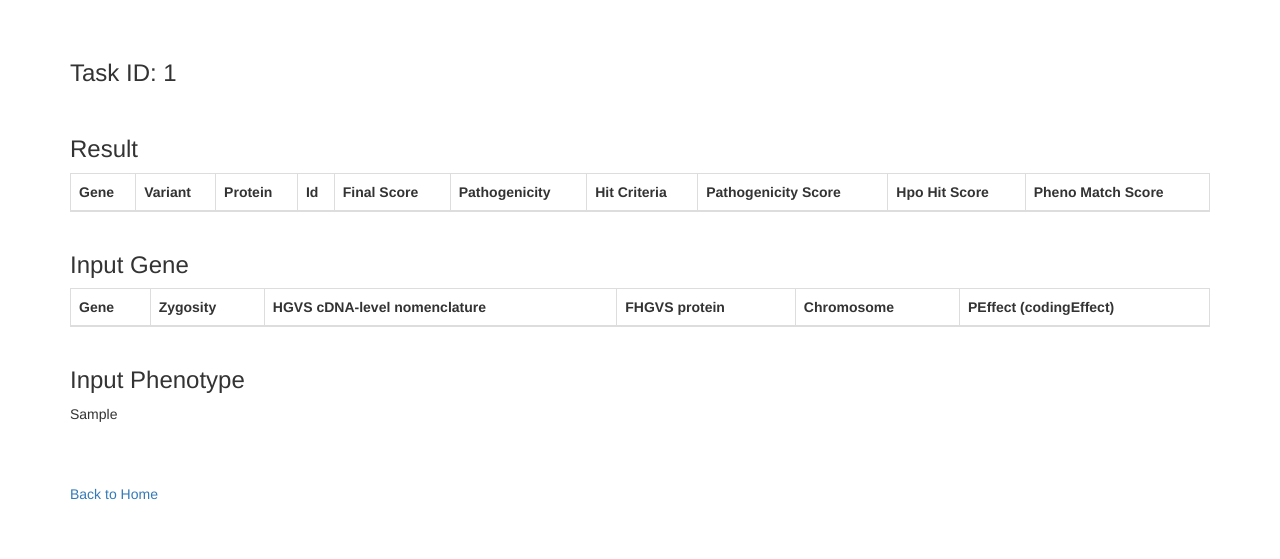
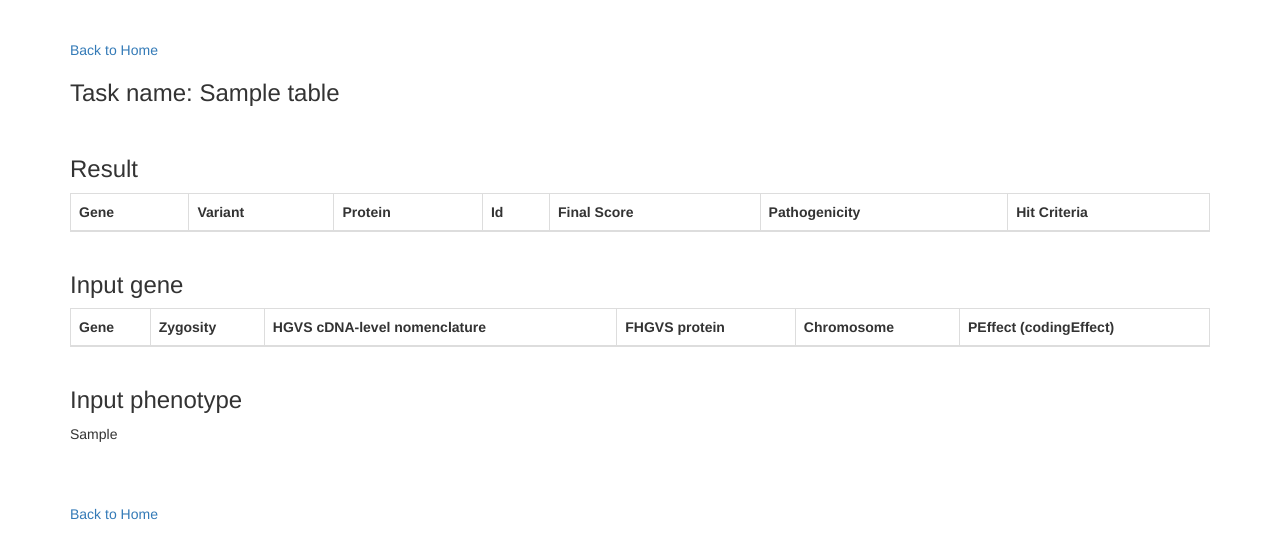
Before and after one commit to xguo39/deepbrain, a Django app: page /1/details/ in a window 1280 px wide. Shown: the top 559 px of the page. Run offline with Django 3.2, Linux system fonts and the light colour scheme; tables that the repository leaves empty hold one stand-in row (values such as "Sample post"); lists and menus that the app fills with data are empty; parts of the project's set-up code (start-up, migrations or seed data) failed here and were passed over; some libraries are stand-ins or nearby versions.

Commit message:
small step

```diff
--- a/deepb/urls.py
+++ b/deepb/urls.py
@@ -3,7 +3,7 @@ from . import views
 
 app_name = 'deepb'
 urlpatterns = [
-    url(r'^$', views.home, name='home'),
+    url(r'^home/$', views.ResultsView.as_view(), name='home'),
     url(r'^upload/$', views.upload, name='upload'),
     url(r'^results/$', views.ResultsView.as_view(), name='results'),
     url(r'^(?P<pk>[0-9]+)/details/$', views.details, name='details'),
--- a/deepb/views.py
+++ b/deepb/views.py
@@ -42,7 +42,7 @@ def upload(request):
     raw_input_id = handle_uploaded_file(gene_file, symptom_file, user_name, task_name)
 
     trigger_background_main_task.delay(raw_input_id)
-    return HttpResponseRedirect(reverse('deepb:results', args=()))
+    return HttpResponseRedirect(reverse('deepb:home', args=()))
 
 class ResultsView(generic.ListView):
     template_name = 'home.html'
@@ -81,7 +81,7 @@ class ResultsView(generic.ListView):
 def details(request, pk):
     main_table = get_object_or_404(Main_table, pk=pk)
     return render(request, 'result.html', {
-        'task_id': main_table.task_id,
+        'task_name': main_table.task_name,
         'result': mark_safe(main_table.result),
         'input_gene': mark_safe(main_table.input_gene),
         'input_phenotype': main_table.input_phenotype,
--- a/deepbrain/settings.py
+++ b/deepbrain/settings.py
@@ -31,7 +31,7 @@ STATICFILES_DIRS = [
     os.path.join(BASE_DIR, "static"),
 ]
 
-LOGIN_REDIRECT_URL = '/'
+LOGIN_REDIRECT_URL = '/home/'
 
 # Application definition
 
--- a/templates/result.html
+++ b/templates/result.html
@@ -12,8 +12,11 @@
   <body>
   	<br />
   	<br />
+    <div class="container">
+        <a href="{% url 'deepb:results' %}"> Back to Home</a><br />
+    </div>
   	<div class="container">
-  	<h3>Task ID: {{ task_id }} </h3><br />
+  	<h3>Task name: {{ task_name }} </h3><br />
   	</div>
     <div class="container">
     	<h3>Result</h3>
@@ -27,16 +30,13 @@
                     <th>Final Score</th>
                     <th>Pathogenicity</th>
                     <th>Hit Criteria</th>
-                    <th>Pathogenicity Score</th>
-                    <th>Hpo Hit Score</th>
-                    <th>Pheno Match Score</th>
                 </tr>
             </thead>
     	</table>
     </div>
 
     <div class="container">
-    	<h3>Input Gene</h3>
+    	<h3>Input gene</h3>
     	<table id="input_gene" class="table table-bordered table-striped table-hover" border="1">
             <thead>
                 <tr>
@@ -51,7 +51,7 @@
     	</table>
     </div>
     <div class="container">
-	<h3>Input Phenotype</h3>
+	<h3>Input phenotype</h3>
 	<p>{{ input_phenotype }}<p><br />
 	</div>
 	<br />
@@ -81,10 +81,7 @@ $(document).ready(function() {
             { "data" : "id" },
             { "data" : "final_score" },
             { "data" : "pathogenicity" },
-            { "data" : "hit_criteria" },
-            { "data" : "pathogenicity_score" },
-            { "data" : "hpo_hit_score" },
-            { "data" : "pheno_match_score" }
+            { "data" : "hit_criteria" }
         ]
     } );
 } );
```
Also changed, not shown: templates/home.html (+8 -3 lines), static/css/style.css (deleted), 1 other file.
